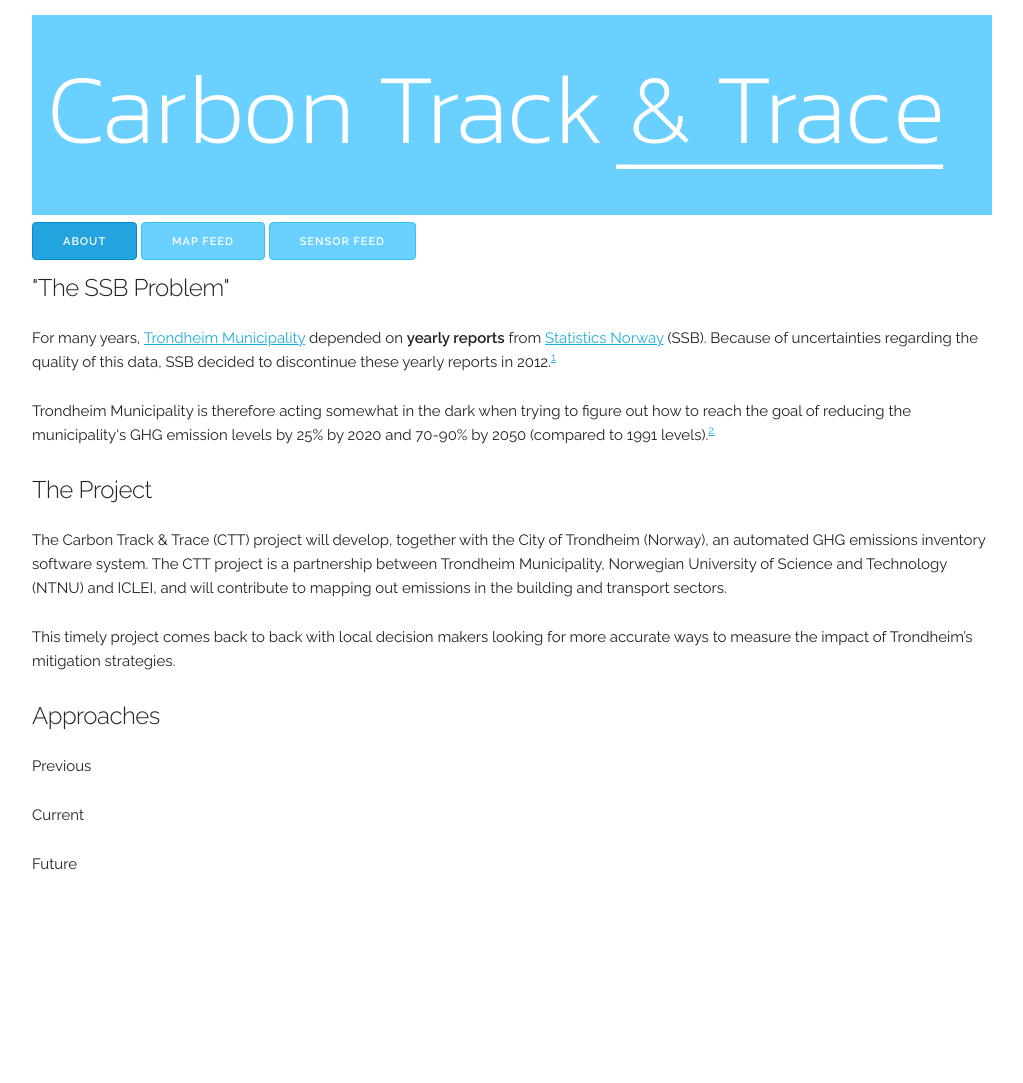
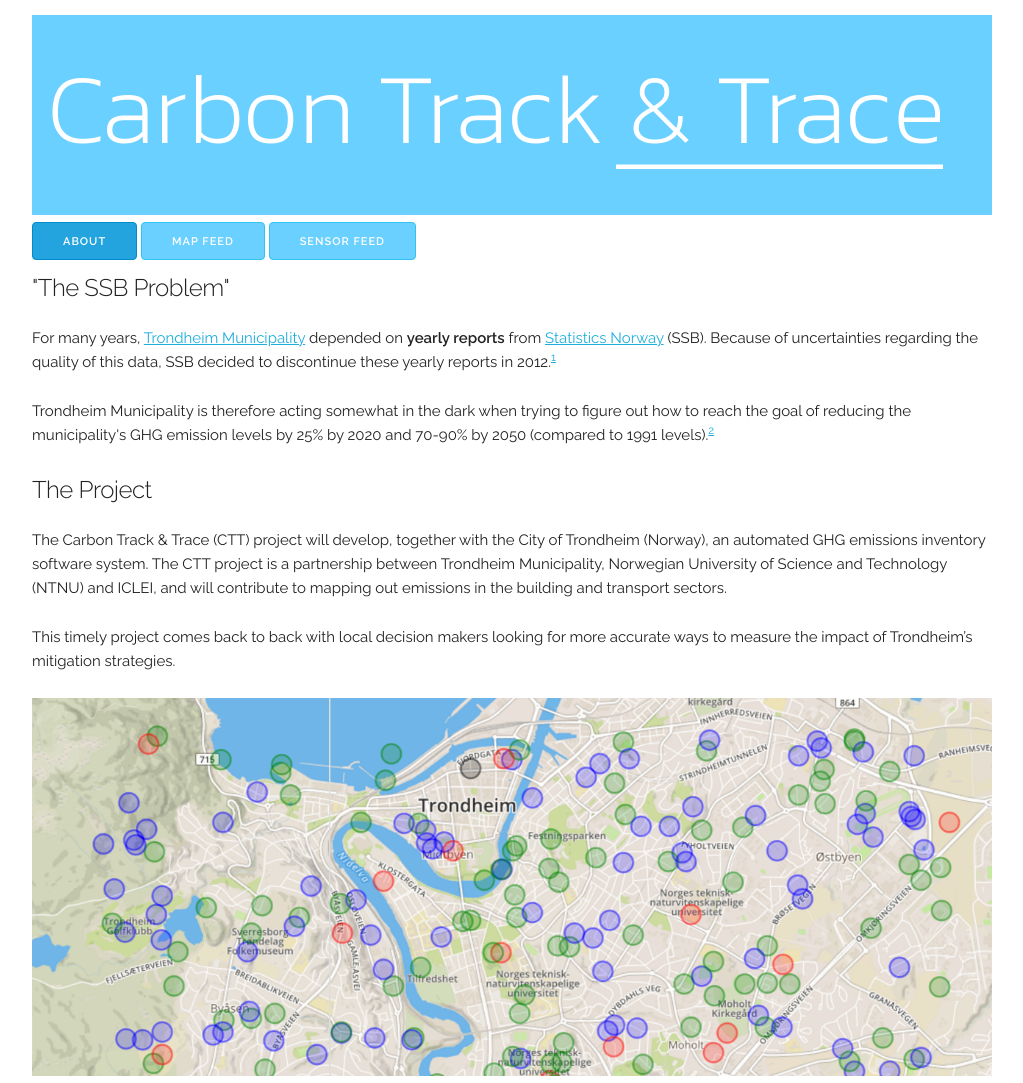
Before and after one commit to Patechoc/CTT_dashboard, a plain HTML site: page index.html in a window 1280 px wide. Shown: the whole page, without its empty margins (128-1151 px from the left). Before the commit the page ends 901 px from the top, so only its background shows below. Drawn offline with Linux system fonts and the light colour scheme.

Commit message:
Added sensor system picture to front page, fixed js and font reference

```diff
--- a/index.html
+++ b/index.html
@@ -72,23 +72,8 @@
           <p>
               This timely project comes back to back with local decision makers looking for more accurate ways to measure the impact of Trondheim’s mitigation strategies.
           </p>
-      </div>
-    </div>
 
-    <div class="row">
-      <div class="twelve columns">
-      <h5>Approaches</h5>
-          <p>
-          Previous
-          </p>
-
-          <p>
-          Current
-          </p>
-
-          <p>
-          Future
-          </p>
+          <img class="u-max-full-width" src="images/sensorSystem.png" alt="Future sensor system"/>
       </div>
     </div>
   </div>
```
Also changed, not shown: sensorfeed.html (+2 -2 lines), images/sensorSystem.png (added).
